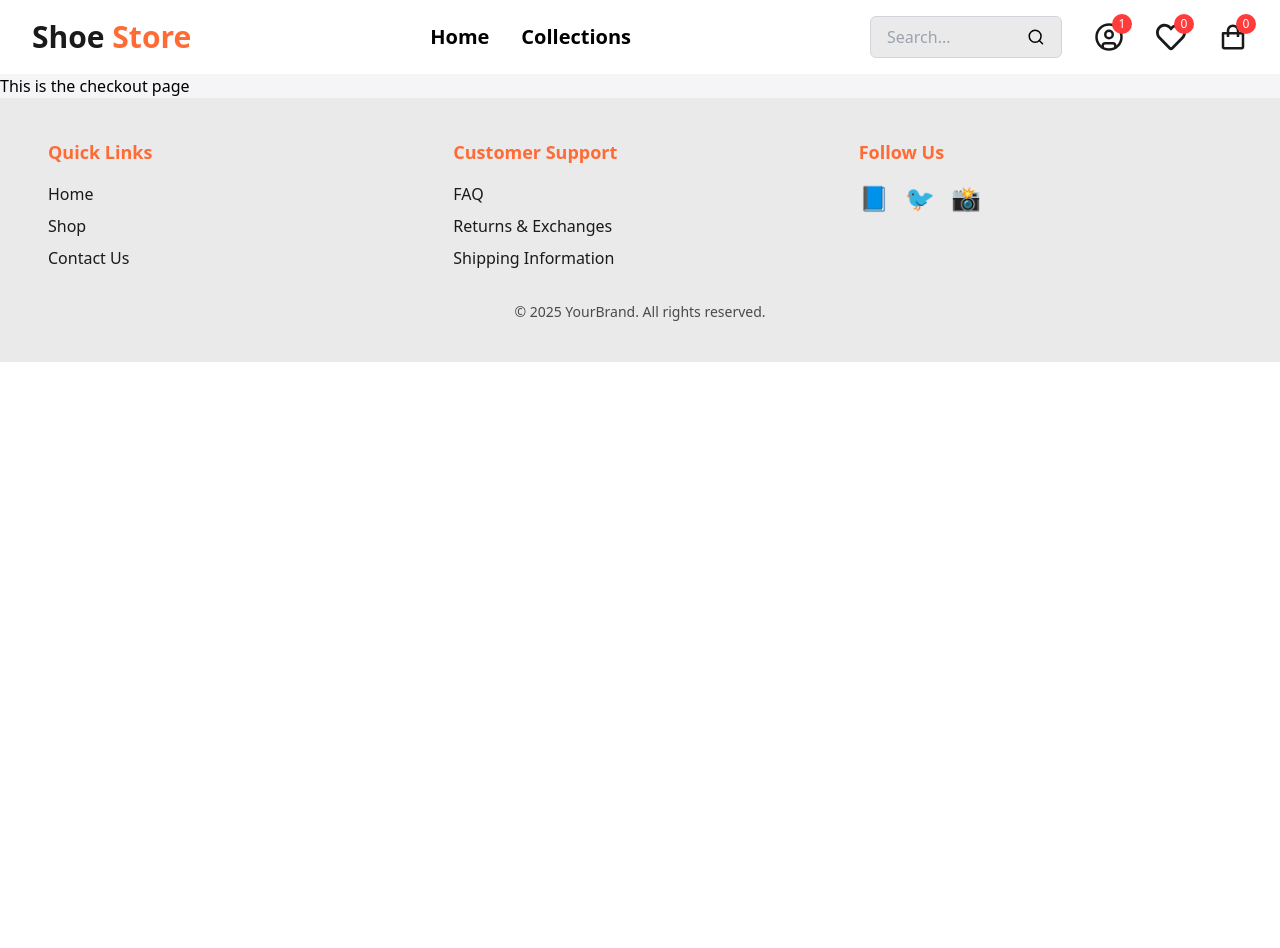
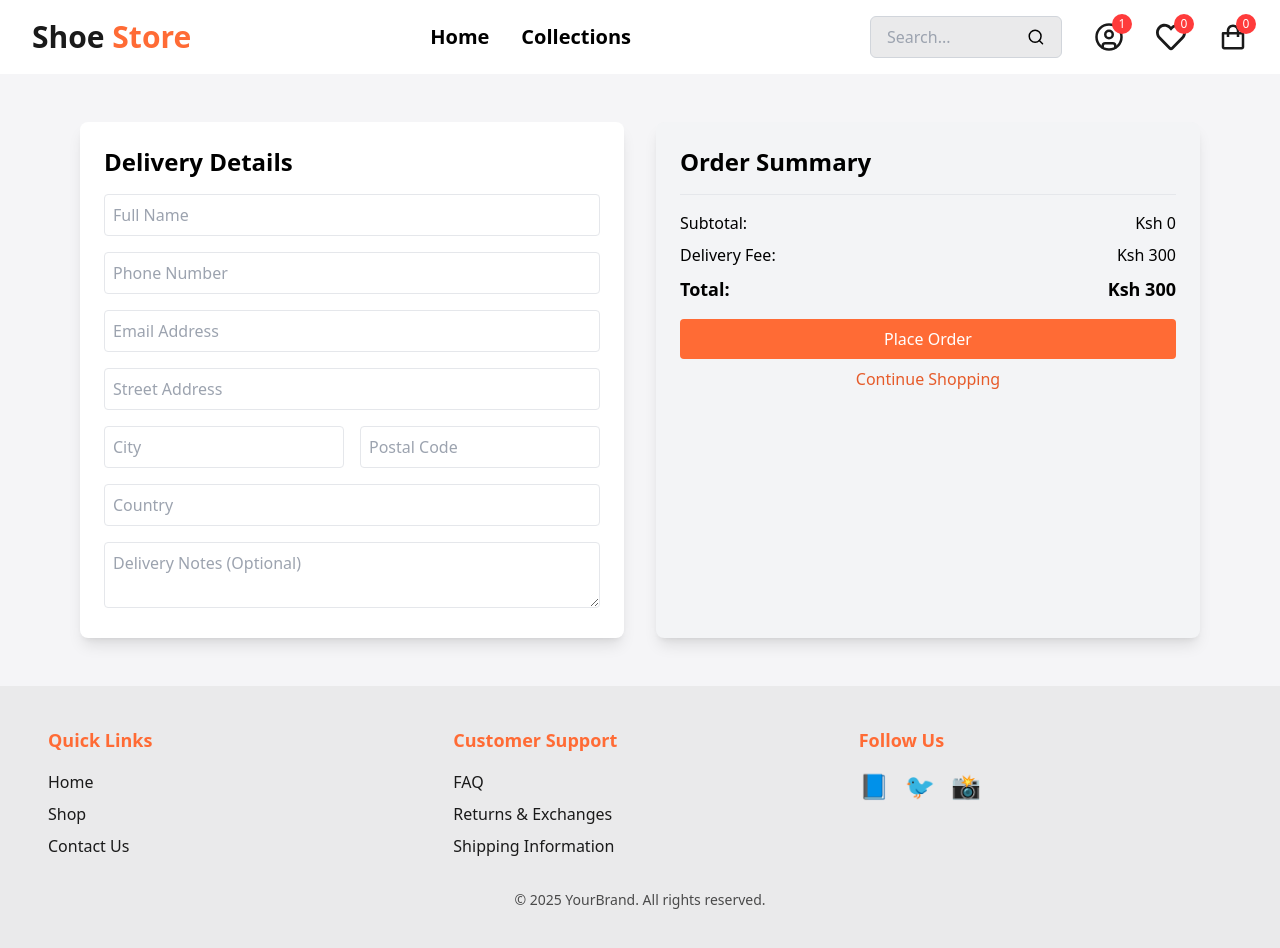
Before and after one commit to Arasirwa/ecommerce-ai-app, a React (Vite) app: page /checkout in a window 1280 px wide. Before the commit the page ends 800 px from the top, so only its background shows below. Built offline with nearby package versions, Linux system fonts and the light colour scheme.

Commit message:
complete-checkout-page

```diff
--- a/src/pages/CheckOut.jsx
+++ b/src/pages/CheckOut.jsx
@@ -1,6 +1,95 @@
-export default function CheckOut () {
+import { useState } from "react";
+import { Link } from "react-router-dom";
+import useCartStore from "../stores/useCartStore";
 
-    return (
-        <h1>This is the checkout page</h1>
-    )
+export default function CheckoutPage() {
+  const { cart, clearCart } = useCartStore();
+  const [formData, setFormData] = useState({
+    fullName: "",
+    phone: "",
+    email: "",
+    address: "",
+    city: "",
+    postalCode: "",
+    country: "",
+    notes: "",
+  });
+
+  const handleChange = (e) => {
+    setFormData({ ...formData, [e.target.name]: e.target.value });
+  };
+
+  const handleCheckout = () => {
+    if (!formData.fullName || !formData.phone || !formData.address) {
+      alert("Please fill in all required fields.");
+      return;
+    }
+    alert("Order Placed Successfully!");
+    clearCart();
+  };
+
+  const subtotal = cart.reduce((total, item) => total + item.price * item.quantity, 0);
+  const deliveryFee = subtotal > 5000 ? 0 : 300;
+  const total = subtotal + deliveryFee;
+
+  return (
+    <div className="max-w-6xl mx-auto px-4 py-12 grid grid-cols-1 md:grid-cols-2 gap-8">
+      {/* Left Side - Delivery Form */}
+      <div className="bg-white p-6 rounded-lg shadow-lg">
+        <h2 className="text-2xl font-semibold mb-4">Delivery Details</h2>
+        <form className="space-y-4">
+          <input type="text" name="fullName" placeholder="Full Name" onChange={handleChange} required className="w-full p-2 border rounded" />
+          <input type="text" name="phone" placeholder="Phone Number" onChange={handleChange} required className="w-full p-2 border rounded" />
+          <input type="email" name="email" placeholder="Email Address" onChange={handleChange} className="w-full p-2 border rounded" />
+          <input type="text" name="address" placeholder="Street Address" onChange={handleChange} required className="w-full p-2 border rounded" />
+          <div className="grid grid-cols-2 gap-4">
+            <input type="text" name="city" placeholder="City" onChange={handleChange} required className="w-full p-2 border rounded" />
+            <input type="text" name="postalCode" placeholder="Postal Code" onChange={handleChange} className="w-full p-2 border rounded" />
+          </div>
+          <input type="text" name="country" placeholder="Country" onChange={handleChange} required className="w-full p-2 border rounded" />
+          <textarea name="notes" placeholder="Delivery Notes (Optional)" onChange={handleChange} className="w-full p-2 border rounded"></textarea>
+        </form>
+      </div>
+
+      {/* Right Side - Order Summary */}
+      <div className="bg-gray-100 p-6 rounded-lg shadow-lg">
+        <h2 className="text-2xl font-semibold mb-4">Order Summary</h2>
+        <div className="space-y-4">
+          {cart.map((item) => (
+            <div key={item.id} className="flex justify-between items-center border-b pb-2">
+              <div className="flex items-center gap-4">
+                <img src={item.image} alt={item.name} className="w-16 h-16 object-cover rounded" />
+                <div>
+                  <p className="font-medium">{item.name}</p>
+                  <p className="text-gray-600 text-sm">Size: {item.size}</p>
+                </div>
+              </div>
+              <p className="font-semibold">Ksh {item.price * item.quantity}</p>
+            </div>
+          ))}
+        </div>
+        <div className="border-t mt-4 pt-4 space-y-2">
+          <div className="flex justify-between">
+            <span>Subtotal:</span>
+            <span>Ksh {subtotal}</span>
+          </div>
+          <div className="flex justify-between">
+            <span>Delivery Fee:</span>
+            <span>{deliveryFee === 0 ? "Free" : `Ksh ${deliveryFee}`}</span>
+          </div>
+          <div className="flex justify-between font-semibold text-lg">
+            <span>Total:</span>
+            <span>Ksh {total}</span>
+          </div>
+        </div>
+        {/* Checkout Button */}
+        <button onClick={handleCheckout} className="mt-4 w-full bg-primary-500 text-white py-2 rounded hover:bg-gray-500 transition">
+          Place Order
+        </button>
+        <Link to="/collections" className="block mt-2 text-center text-primary-600 hover:underline">
+          Continue Shopping
+        </Link>
+      </div>
+    </div>
+  );
 }
```
